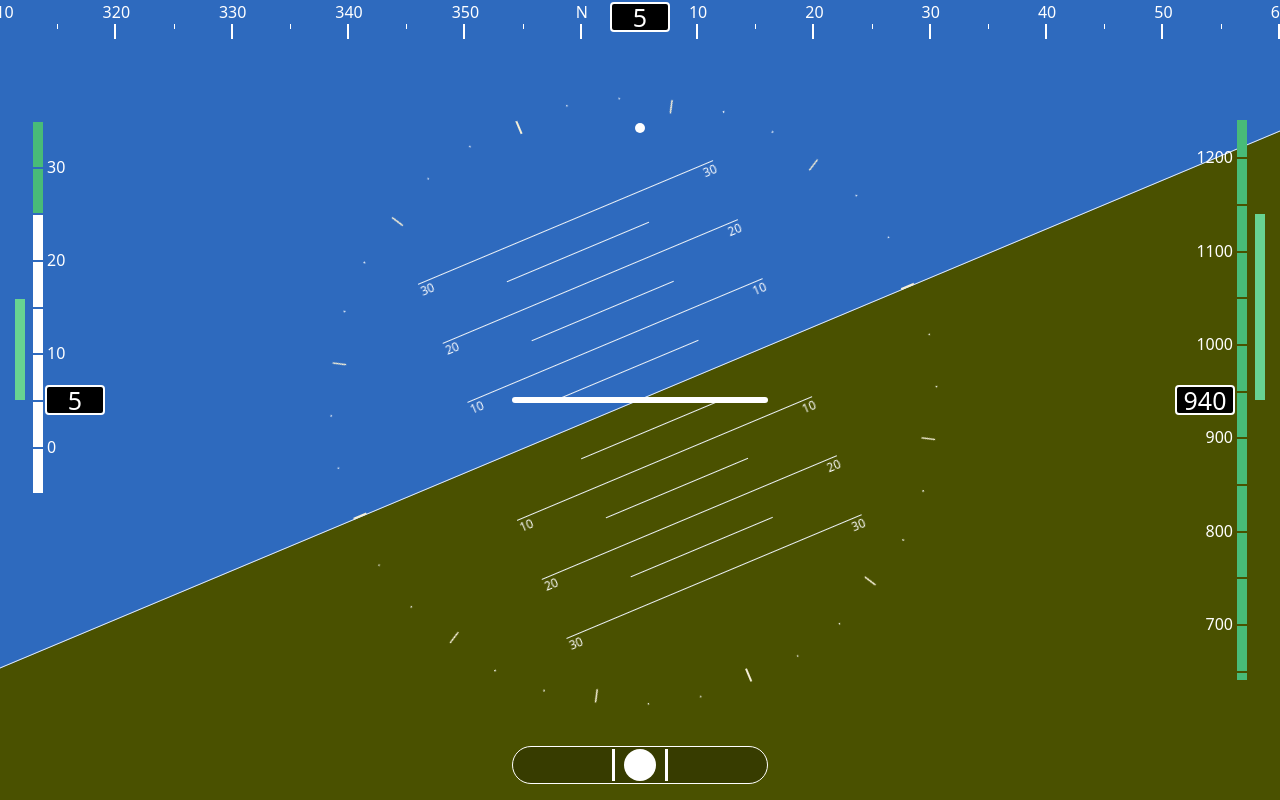
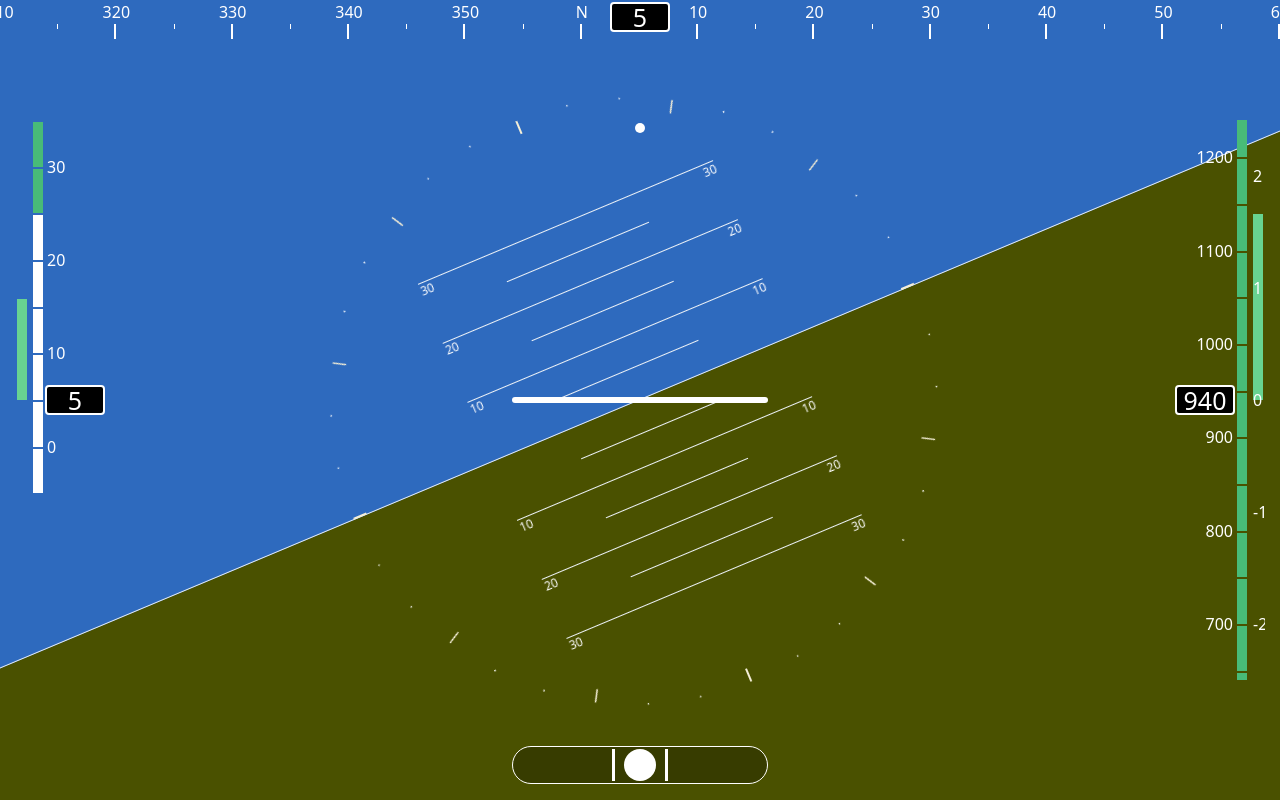
Before and after one commit to Pijuli/vuefis, a Vue app: page /#/ in a window 1280 px wide. Built offline with nearby package versions, Linux system fonts and the light colour scheme.

Commit message:
Vario Scale

```diff
--- a/src/components/AltitudeIndicator/AltitudeIndicator.vue
+++ b/src/components/AltitudeIndicator/AltitudeIndicator.vue
@@ -7,8 +7,9 @@
       :base-limit="0"
       :first-limit="1200"
       :second-limit="1200"
-      :variance-limit="1"
+      :variance-limit="2"
       :variance-value="actualVario"
+      variance-scale-show
       mirror
     />
   </div>
@@ -40,7 +41,7 @@ export default {
       let vario = 0
       vario = Math.floor(Math.random()*99) / 100
       vario *= Math.floor(Math.random()*2) == 1 ? 1 : -1;
-      this.actualVario = vario
+      this.actualVario = vario*2
     },
   },
 }
--- a/src/components/shared/VerticalIndicator/VerticalIndicator.vue
+++ b/src/components/shared/VerticalIndicator/VerticalIndicator.vue
@@ -6,6 +6,7 @@
     <!-- Variance meter -->
     <div class="VerticalIndicator__variance absolute flex flex-col">
       <div class="h-full w-full relative">
+        <!-- Bars -->
         <div
           class="VerticalIndicator__varianceTop w-full absolute bg-green-400"
           :style="{height: getVarianceTop+'%'}"
@@ -14,8 +15,27 @@
           class="VerticalIndicator__varianceBottom w-full absolute bg-red-400"
           :style="{height: getVarianceBottom+'%'}"
         />
+        <!-- scale -->
+        <div v-if="varianceScaleShow" class="text-white leading-tight">
+          <div class="absolute" style="top:calc(0% - 10px)">
+            {{varianceLimit}}
+          </div>
+          <div class="absolute" style="top:calc(25% - 10px)">
+            {{varianceLimit/2}}
+          </div>
+          <div class="absolute" style="top:calc(50% - 10px)">
+            0
+          </div>
+          <div class="absolute" style="top:calc(75% - 10px)">
+            {{-varianceLimit/2}}
+          </div>
+          <div class="absolute" style="top:calc(100% - 10px)">
+            {{-varianceLimit}}
+          </div>
+        </div>
       </div>
     </div>
+
     <!-- Vertical scroll -->
     <div class="VerticalIndicator__value absolute text-center rounded">
       {{value}}
@@ -86,6 +106,10 @@ export default {
       type: Number,
       required: true,
     },
+    varianceScaleShow: {
+      type: Boolean,
+      default: false,
+    },
     mirror: {
       type: Boolean,
       default: false,
@@ -134,7 +158,7 @@ export default {
 .VerticalIndicator__variance {
   height: 80%;
   width: 10px;
-  left: 0;
+  left: 2px;
   top: 10%
 }
 
@@ -179,7 +203,7 @@ export default {
 
   .VerticalIndicator__variance {
     left: auto;
-    right: 0px;
+    right: 2px;
   }
 
   .VerticalIndicator__container {
```
